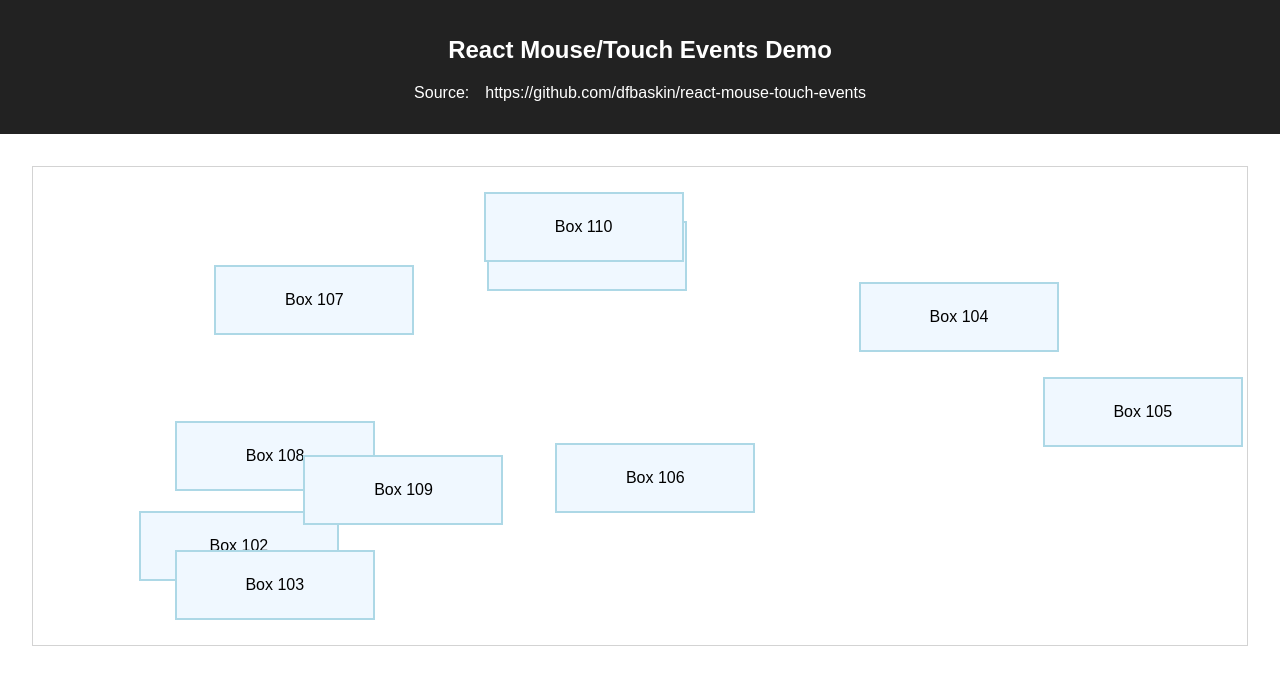
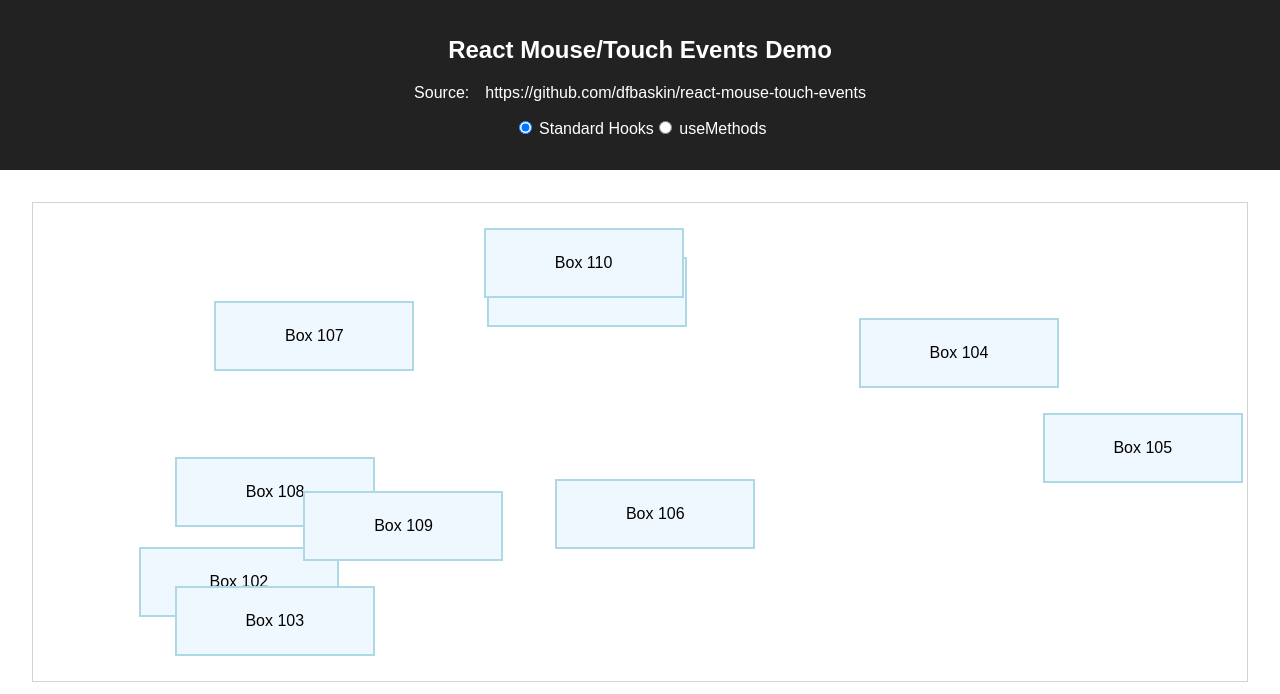
Before and after one commit to dfbaskin/react-mouse-touch-events, a React (Create React App) app: page / in a window 1280 px wide. Shown: the top 694 px of the page. Built offline with nearby package versions, Linux system fonts and the light colour scheme.

Commit message:
Setting up for adding useMethods implementation.

```diff
--- a/package.json
+++ b/package.json
@@ -6,7 +6,8 @@
   "dependencies": {
     "react": "^16.8.6",
     "react-dom": "^16.8.6",
-    "rxjs": "^6.5.1"
+    "rxjs": "^6.5.1",
+    "use-methods": "^0.4.7"
   },
   "devDependencies": {
     "gh-pages": "^2.0.1",
--- a/src/App.js
+++ b/src/App.js
@@ -1,8 +1,17 @@
-import React from "react";
-import { Boxes } from "./components/Boxes";
+import React, { useState, useCallback } from "react";
+import { Boxes1 } from "./components/Boxes1";
 import "./App.css";
 
 export function App() {
+  const [hooksType, setHooksType] = useState(1);
+  const onChange = useCallback(
+    evt => {
+      setHooksType(Number(evt.target.value));
+    },
+    [setHooksType]
+  );
+  const boxes = hooksType === 1 ? <Boxes1 /> : <div>Boxes2</div>;
+
   return (
     <div className="App">
       <div>
@@ -13,10 +22,17 @@ export function App() {
             https://github.com/dfbaskin/react-mouse-touch-events
           </a>
         </p>
+        <p onChange={onChange}>
+          <label>
+            <input type="radio" name="hooks-type" value={1} defaultChecked />{" "}
+            Standard Hooks
+          </label>
+          <label>
+            <input type="radio" name="hooks-type" value={2} /> useMethods
+          </label>
+        </p>
       </div>
-      <div>
-        <Boxes />
-      </div>
+      <div>{boxes}</div>
     </div>
   );
 }
--- a/src/components/Boxes.js
+++ b/src/components/Boxes1.js
@@ -20,7 +20,7 @@ import {
 
 import "./Boxes.css";
 
-export function Boxes() {
+export function Boxes1() {
   const [{ boxes, selectedIndex, editMode }, dispatch] = useReducer(
     reducer,
     initialState
```
Also changed, not shown: 1 other file (tests, documents, lock files or other folders).
